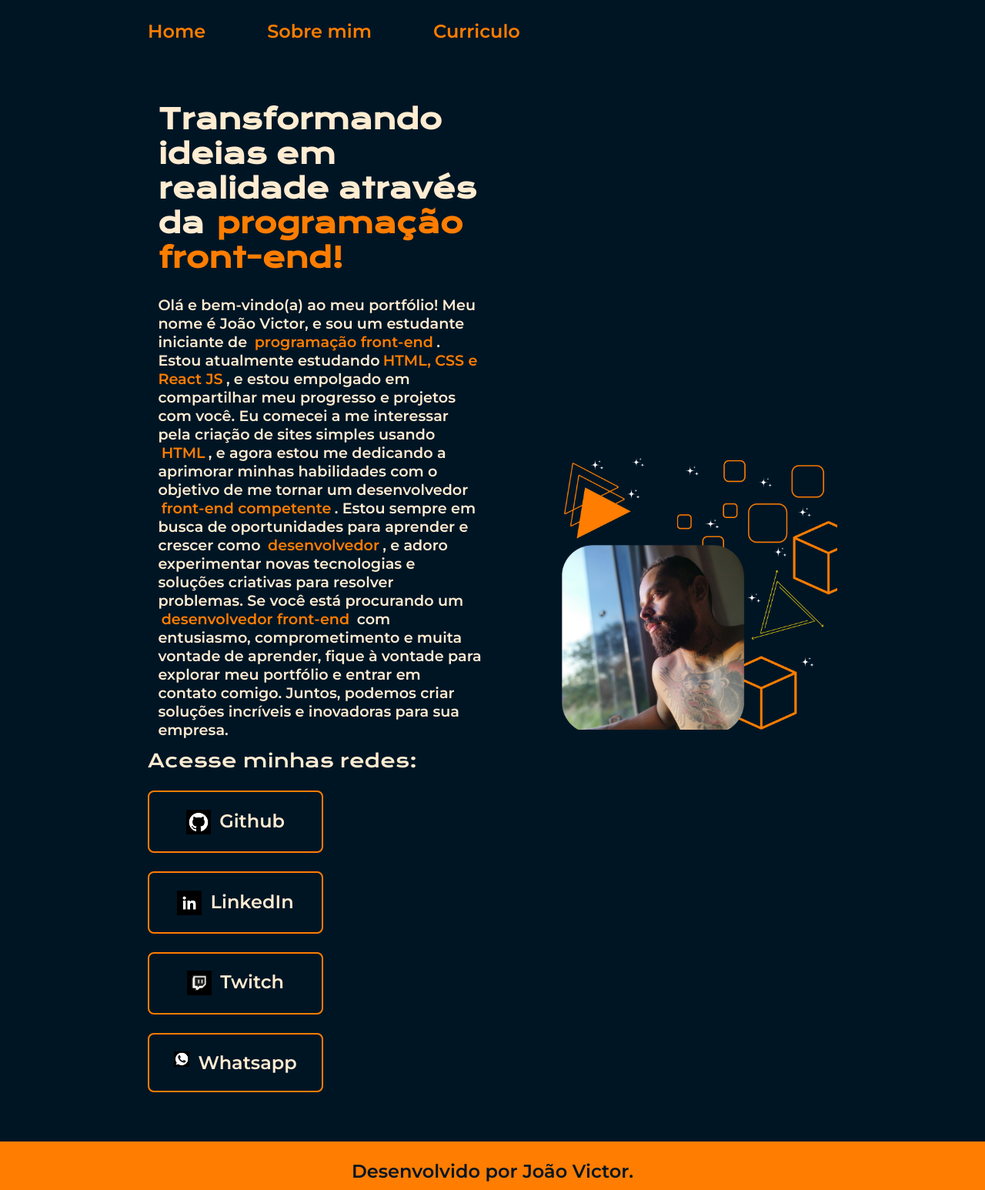
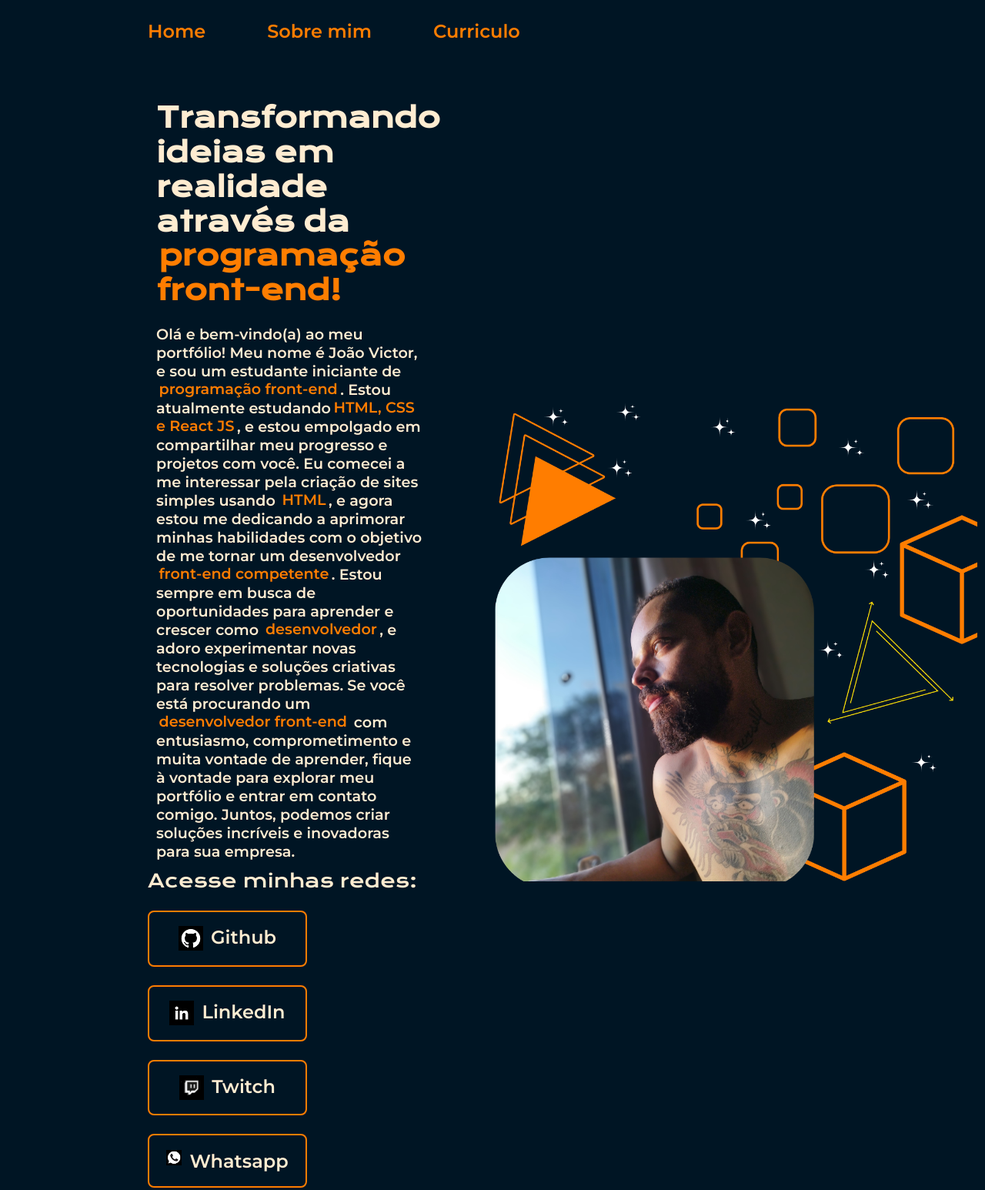
Before and after one commit to joao50-gif/portifolio, a plain HTML site: page index.html in a window 1280 px wide. Shown: the top 1546 px of the page at 77% size. Drawn offline with nearby package versions, Linux system fonts and the light colour scheme.

Commit message:
Update style.css

```diff
--- a/styles/style.css
+++ b/styles/style.css
@@ -147,3 +147,10 @@ span:hover{
     }
 
 }
+.img__principal{
+        width: 70%;
+        height: 40%;
+    }
+    .apresentacao__links__navegacao{
+        width: 55%;
+    }
```
